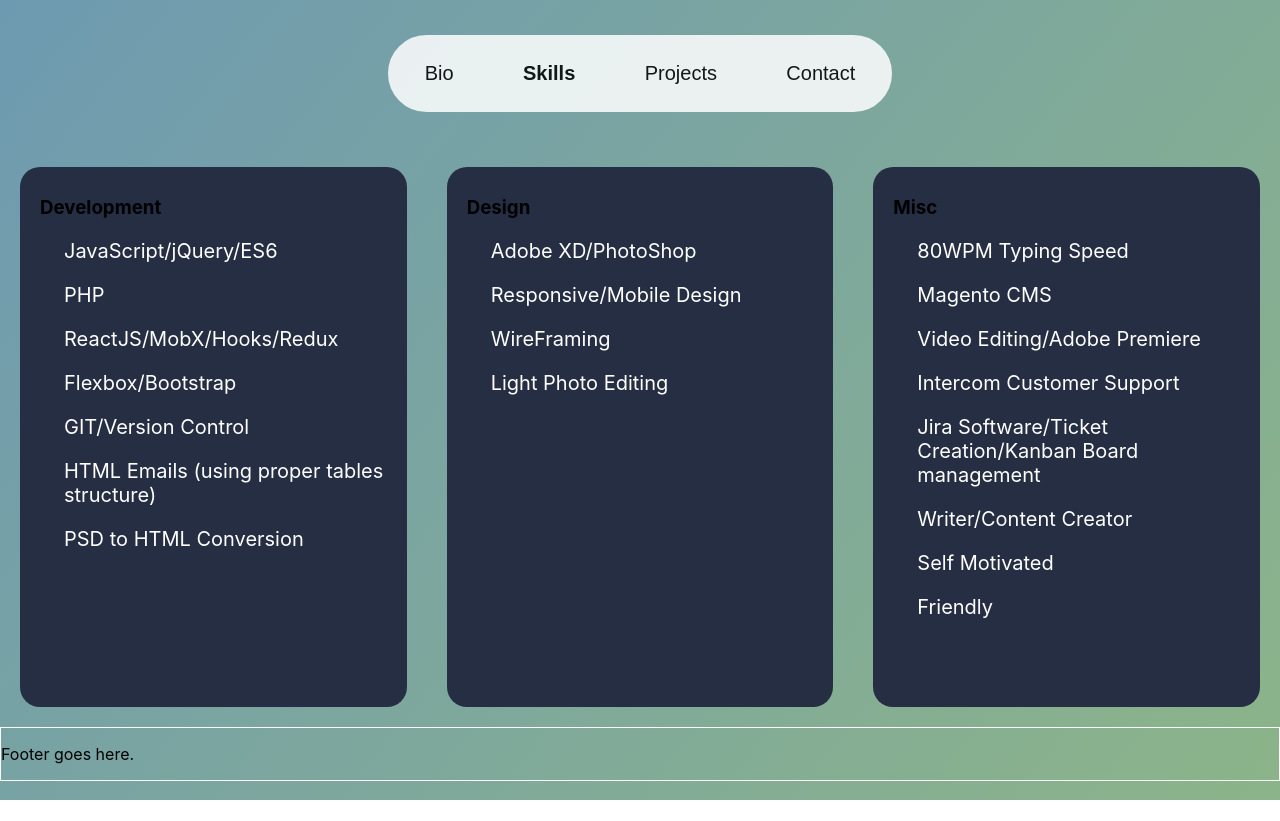
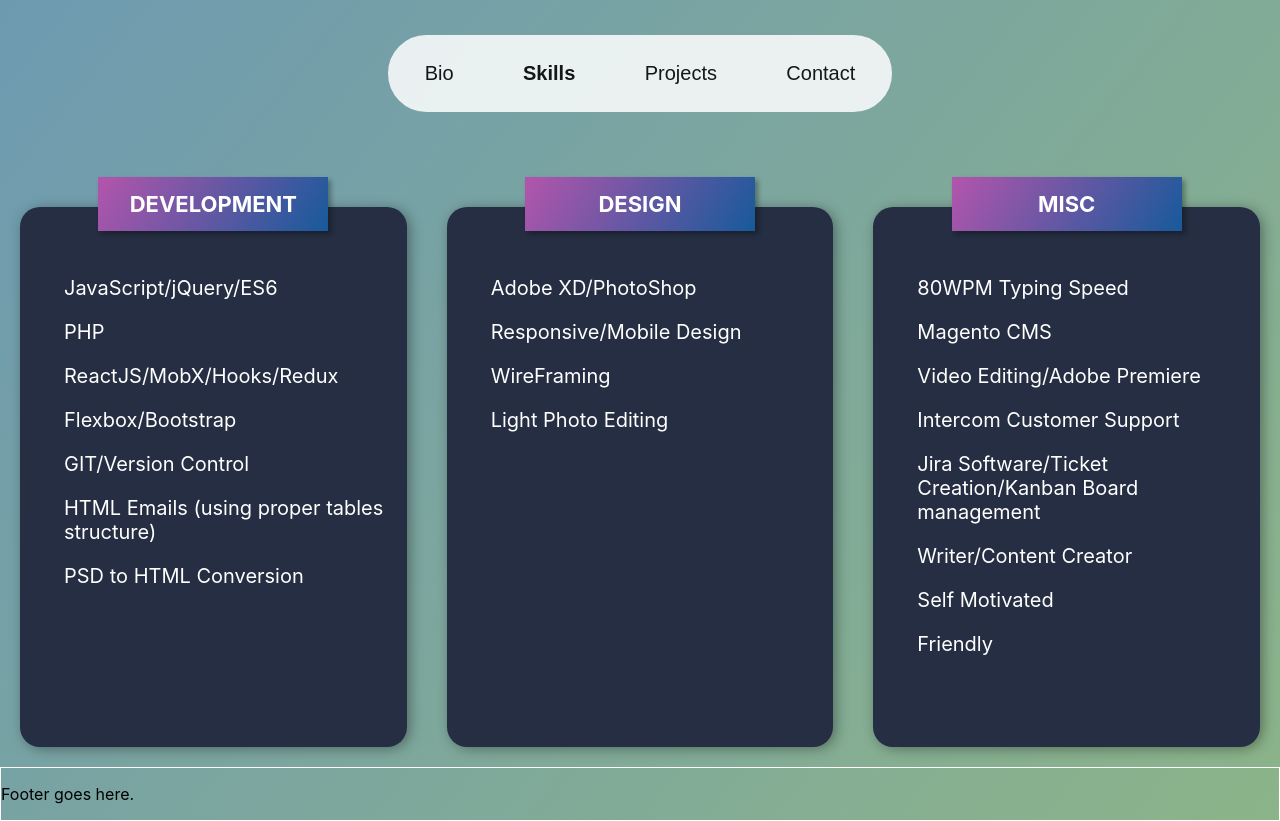
Before and after one commit to sok213/new-portolfio, a React (Create React App) app: page / in a window 1280 px wide. Both pictures are taken after a click on the button "Skills". Before the commit the page ends 800 px from the top, so only its background shows below. Built offline with nearby package versions, Linux system fonts and the light colour scheme.

Commit message:
Update Skills Page

```diff
--- a/src/Comps/Skills/Skills.js
+++ b/src/Comps/Skills/Skills.js
@@ -5,7 +5,7 @@ export default function Skills() {
 
   const skills = [
     {
-      header: 'Development',
+      header: 'DEVELOPMENT',
       skillListItems: [
         'JavaScript/jQuery/ES6',
         'PHP',
@@ -17,7 +17,7 @@ export default function Skills() {
       ]
     },
     {
-      header: 'Design',
+      header: 'DESIGN',
       skillListItems: [
         'Adobe XD/PhotoShop',
         'Responsive/Mobile Design',
@@ -26,7 +26,7 @@ export default function Skills() {
       ]
     },
     {
-      header: 'Misc',
+      header: 'MISC',
       skillListItems: [
         '80WPM Typing Speed',
         'Magento CMS',
@@ -51,7 +51,9 @@ export default function Skills() {
 
       return (
         <div className={s.skillCard}>
-          <h3>{header}</h3>
+          <div className={s.headerCardContainer}>
+            <h3>{header}</h3>
+          </div>
           <ul className={s.listContainer}>
             {skillListItems.map(item =>{
               return (
--- a/src/Comps/Skills/Skills.module.scss
+++ b/src/Comps/Skills/Skills.module.scss
@@ -5,6 +5,7 @@
   max-width: 1600px;
   width: 100%;
   align-self: center;
+  padding-top: 40px;
 
   @media screen and (max-width: 1200px) {
     flex-direction: column;
@@ -19,6 +20,8 @@
   height: 520px;
   border-radius: 20px;
   background-color: #252E42;
+  -webkit-box-shadow: 3px 2px 14px -1px rgba(0,0,0,0.41);
+  box-shadow: 3px 2px 14px -1px rgba(0,0,0,0.41);
 
   @media screen and (max-width: 1200px) {
     width: auto !important;
@@ -27,10 +30,32 @@
 
 .listContainer {
   list-style: none;
-  padding-left: 24px;;
+  padding-left: 24px;
+  margin-top: 45px;
 }
 
 .listContent {
   font-size: 20px;
   color: white;
 }
+
+.headerCardContainer {
+  padding: 2px 0px;
+  width: 230px;
+  text-align: center;
+  margin-left: auto;
+  margin-right: auto;
+  position: relative;
+  margin-top: -40px;
+  background: rgb(179,85,172);
+  background: linear-gradient(122deg, rgba(179,85,172,1) 0%, rgba(23,90,155,1) 100%);
+  -webkit-box-shadow: 3px 3px 5px 0px rgba(0,0,0,0.33);
+  box-shadow: 3px 3px 5px 0px rgba(0,0,0,0.33);
+
+  h3 {
+    margin-top: 12px !important;
+    margin-bottom: 12px !important;
+    font-size: 22px;
+    color: white;
+  }
+}
```
